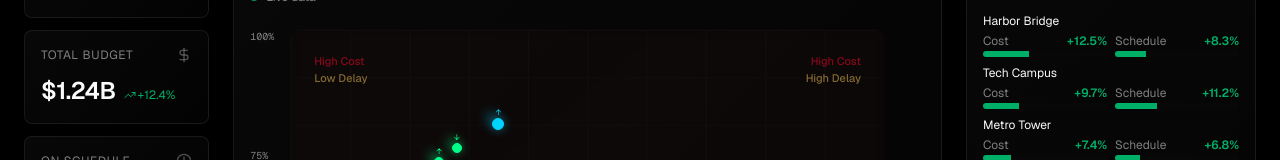
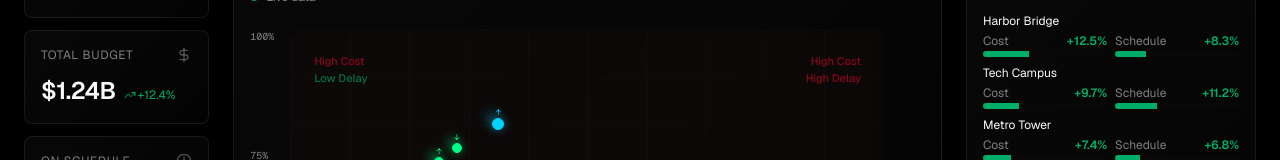
Before and after one commit to danielrebelo-volis/v0-volis-build-dashboard, a Next.js app: page / in a window 1280 px wide. Shown: the part 247-407 px from the top of the page. Built offline with nearby package versions, Linux system fonts and the light colour scheme.

Commit message:
feat: update text colors for delay and cost indicators in EVMMatrix component

```diff
--- a/components/evm-matrix.tsx
+++ b/components/evm-matrix.tsx
@@ -128,12 +128,12 @@ export function EVMMatrix({ filterType, filterValue }: EVMMatrixProps) {
           {/* Top-Left: Low Delay & High Cost */}
           <div className="absolute top-6 left-6 text-[11px] text-muted-foreground/40 font-medium">
             <div className="text-destructive/60">High Cost</div>
-            <div className="text-warning/60">Low Delay</div>
+            <div className="text-success/60">Low Delay</div>
           </div>
           {/* Top-Right: High Delay & High Cost */}
           <div className="absolute top-6 right-6 text-[11px] text-muted-foreground/40 font-medium text-right">
             <div className="text-destructive/60">High Cost</div>
-            <div className="text-warning/60">High Delay</div>
+            <div className="text-destructive/60">High Delay</div>
           </div>
           {/* Bottom-Left: Low Delay & Low Cost */}
           <div className="absolute bottom-6 left-6 text-[11px] text-muted-foreground/40 font-medium">
```
